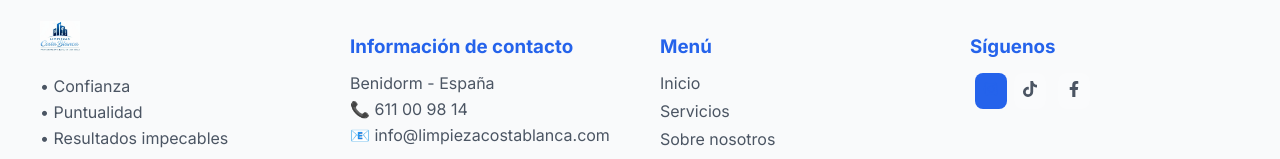
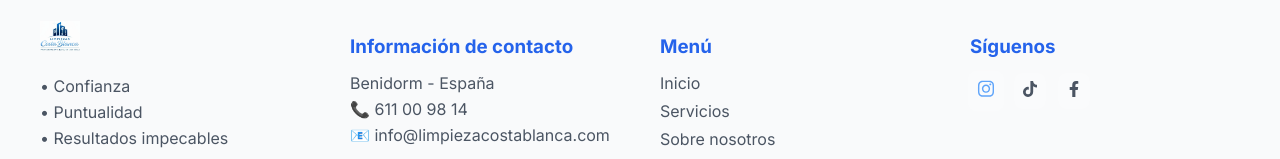
Before and after one commit to mduarte1996/limpiezas-dashboard, a React (Create React App) app: page / in a window 1280 px wide. In both pictures the pointer is over the link 986 px from the left and 4649 px from the top of the page. Shown: the part 4558-4717 px from the top of the page. Built offline with nearby package versions, Linux system fonts and the light colour scheme.

Commit message:
logo y boton de whatsapp flotante

```diff
--- a/src/pages/Home.css
+++ b/src/pages/Home.css
@@ -892,7 +892,8 @@ html {
 }
 
 .social-icons a:hover {
-  background: #2563eb;
+  transform: scale(1.15);
+  color: #60a5fa;
 }
 
 .social-icons a:hover img {
```
